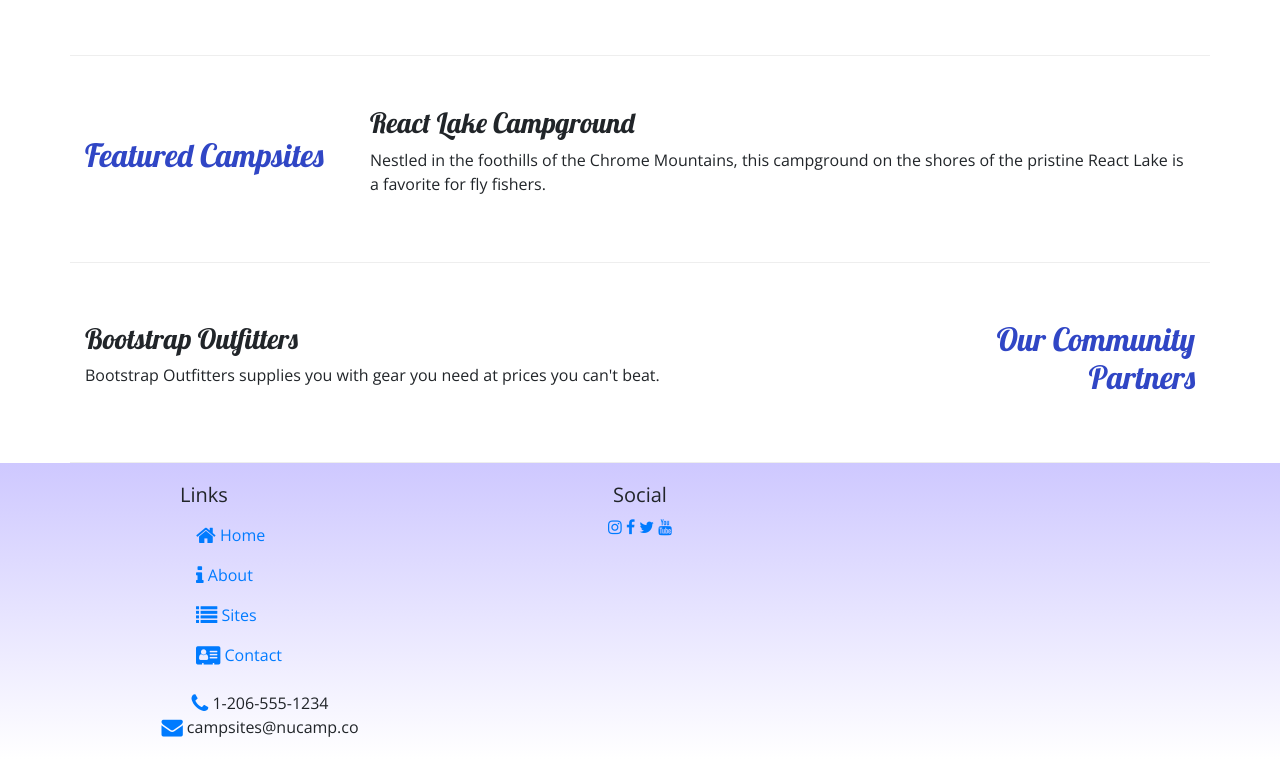
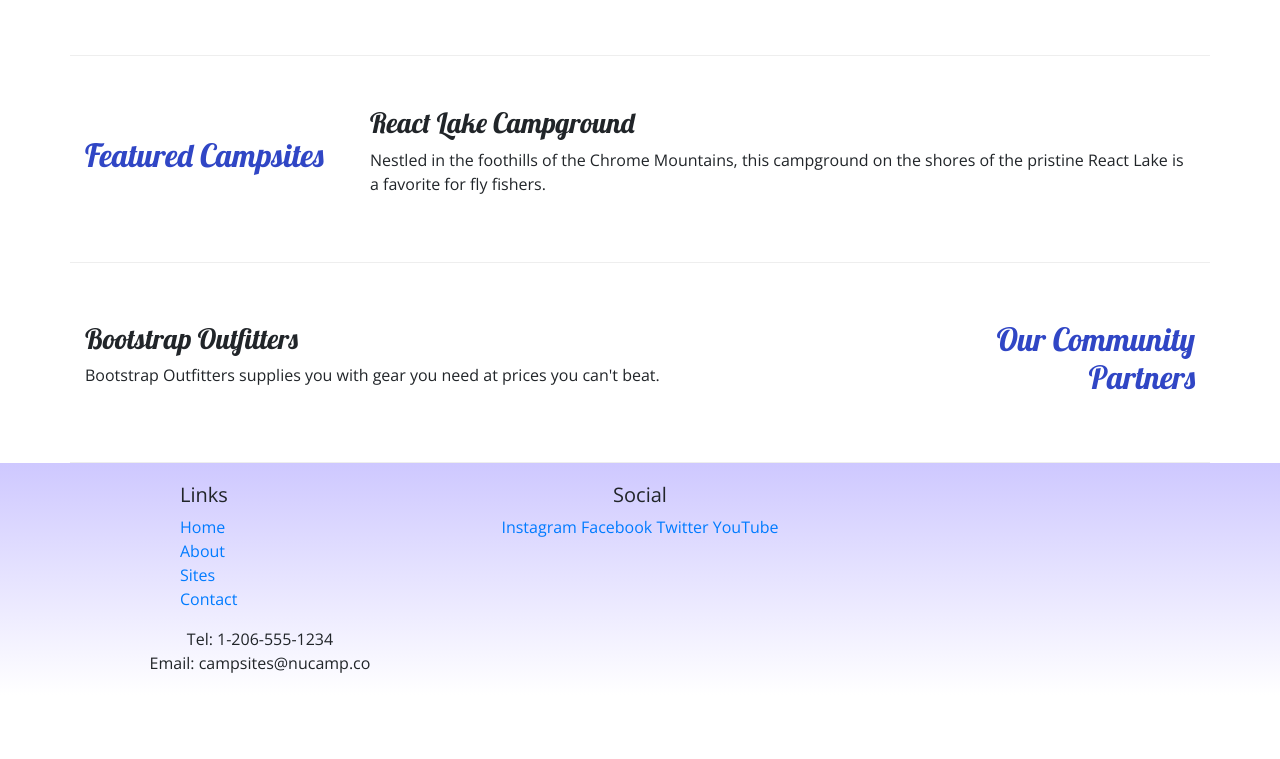
Before and after one commit to drewdiokno/nucamp, a website: page index.html in a window 1280 px wide. Shown: the part 362-1121 px from the top of the page. After the commit the page ends 1057 px from the top, so only its background shows below. Drawn offline with nearby package versions, Linux system fonts and the light colour scheme.

Commit message:
Refactored to correct footer

```diff
--- a/index.html
+++ b/index.html
@@ -86,22 +86,22 @@
         <div class="col-4 col-sm-2 offset-1">
           <h5>Links</h5>
           <ul class="list-unstyled">
-            <li class="nav-item active"><a class="nav-link" href="#"><i class="fa fa-home fa-lg"></i> Home</a></li>
-            <li class="nav-item"><a class="nav-link" href="aboutus.html"><i class="fa fa-info fa-lg"></i> About</a></li>
-            <li class="nav-item"><a class="nav-link" href="#"><i class="fa fa-list fa-lg"></i> Sites</a></li>
-            <li class="nav-item"><a class="nav-link" href="#"><i class="fa fa-address-card fa-lg"></i> Contact</a></li>
+            <li><a href="#">Home</a></li>
+            <li><a href="/aboutus.html">About</a></li>
+            <li><a href="#">Sites</a></li>
+            <li><a href="#">Contact</a></li>
           </ul>
         </div>
         <div class="col-6 col-sm5 text-center">
           <h5>Social</h5>
-          <a href="http://instagram.com/"><i class="fa fa-instagram"></i></a>
-          <a href="http://facebook.com/"><i class="fa fa-facebook"></i></a>
-          <a href="http://twitter.com/"><i class="fa fa-twitter"></i></a>
-          <a href="http://youtube.com/"><i class="fa fa-youtube"></i></a>
+          <a href="http://instagram.com/">Instagram</a>
+          <a href="http://facebook.com/">Facebook</a>
+          <a href="http://twitter.com/">Twitter</a>
+          <a href="http://youtube.com/">YouTube</a>
         </div>
         <div class="col-sm-4 text-center">
-          <i class="fa fa-phone fa-lg text-primary"></i> 1-206-555-1234<br />
-          <i class="fa fa-envelope fa-lg text-primary"></i> campsites@nucamp.co
+          Tel: 1-206-555-1234<br />
+          Email: campsites@nucamp.co
         </div>
       </div>
     </div>
```
Also changed, not shown: aboutus.html (+10 -10 lines).
